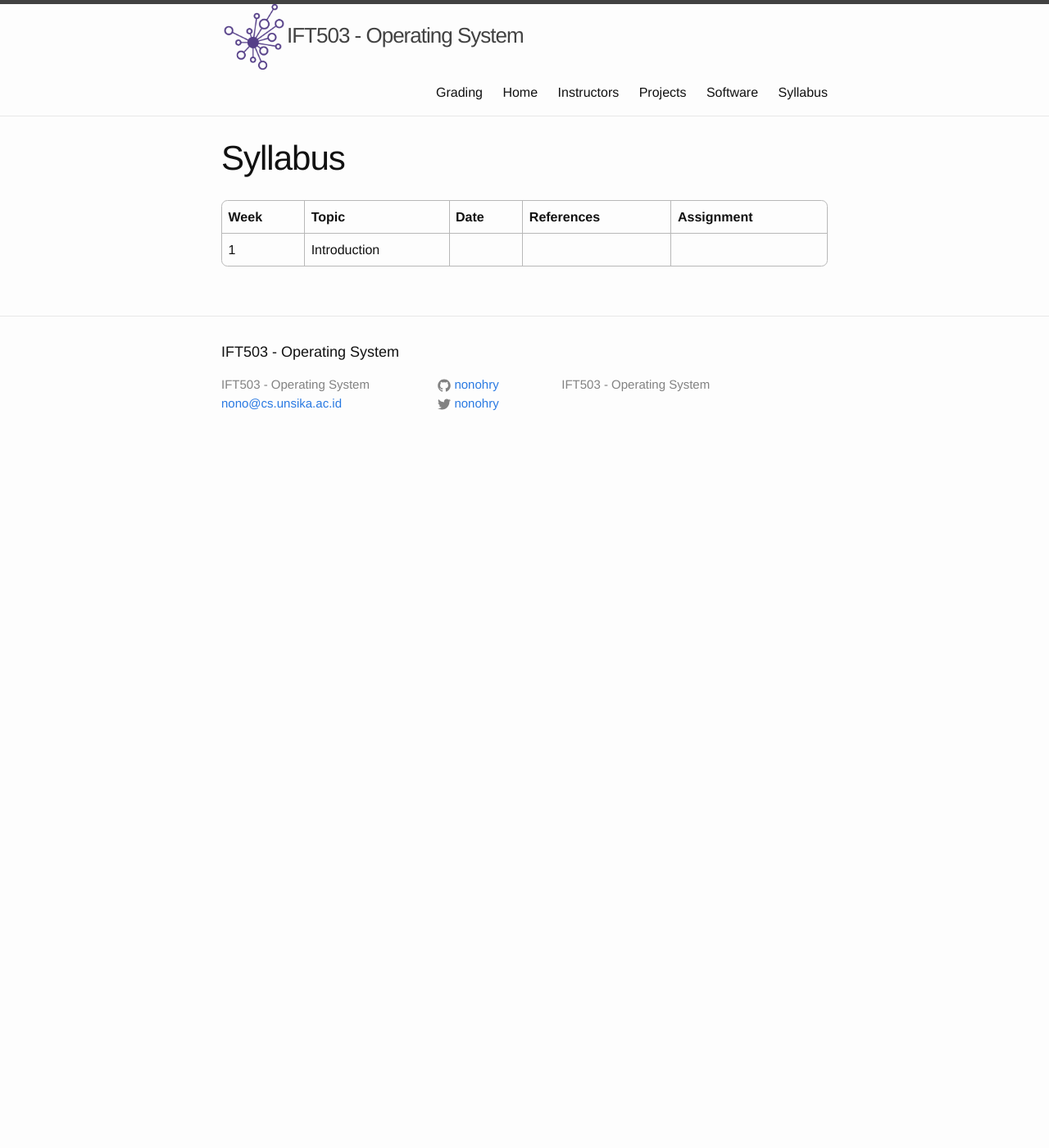
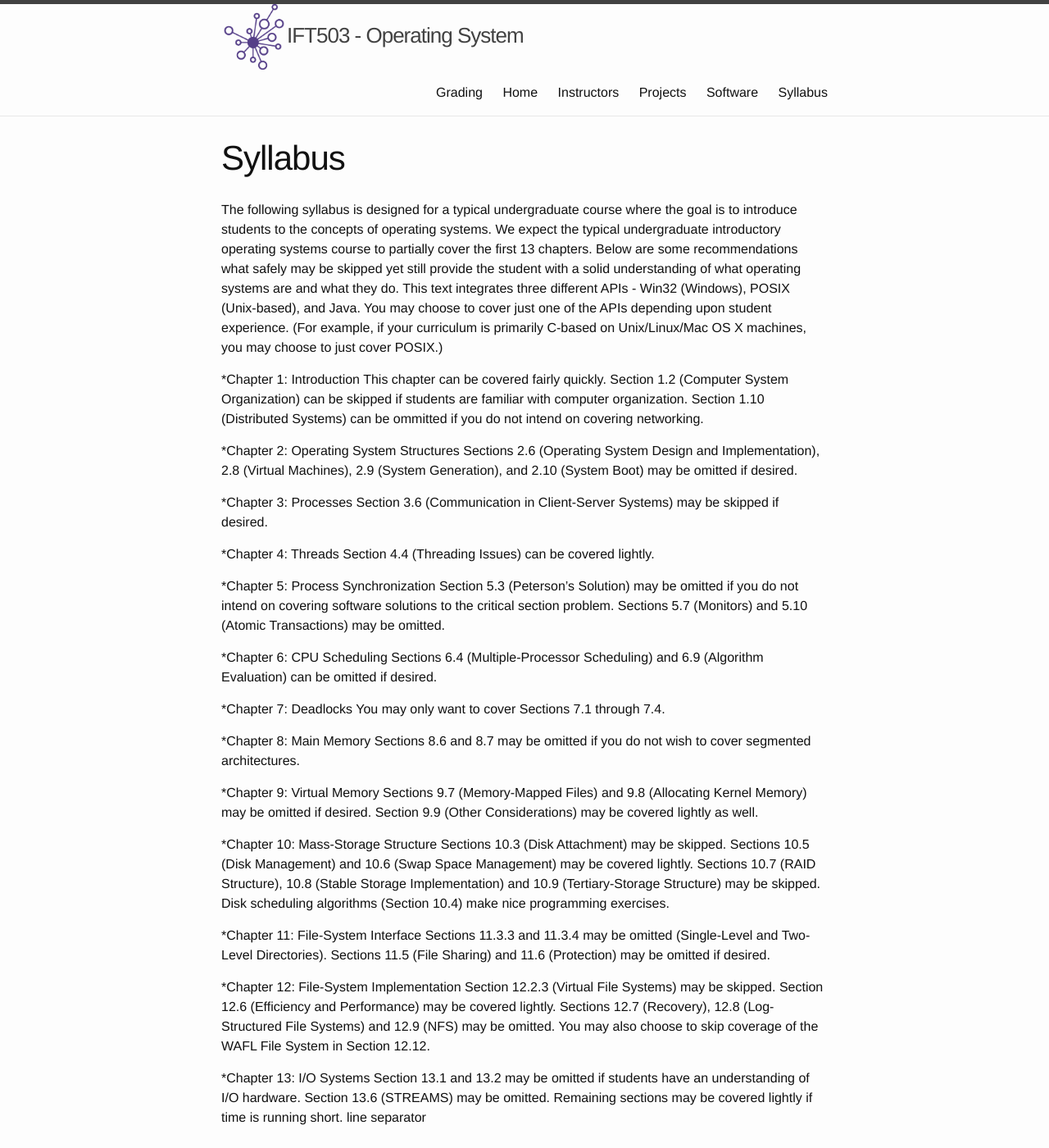
Before and after one commit to nonohry/IFT503, a Jekyll site: the page built from syllabus.md, in a window 1280 px wide and 1400 px high. Shown: the whole window at 82% size. Built offline with Jekyll 4.4.1, drawn with Linux system fonts in a browser that asks for light colours.

Commit message:
Update syllabus.md

```diff
--- a/syllabus.md
+++ b/syllabus.md
@@ -4,7 +4,45 @@ title: Syllabus
 collection: main
 ---
 
-| Week      | Topic | Date  | References | Assignment |
-|:----------|:----------------|:---------------|:-------------------|:-------------|
-|1 |Introduction           |       | |            |
-{: rules="groups"}
+The following syllabus is designed for a typical undergraduate course where the goal is to introduce students to the concepts of operating systems. We expect the typical undergraduate introductory operating systems course to partially cover the first 13 chapters. Below are some recommendations what safely may be skipped yet still provide the student with a solid understanding of what operating systems are and what they do.
+This text integrates three different APIs - Win32 (Windows), POSIX (Unix-based), and Java. You may choose to cover just one of the APIs depending upon student experience. (For example, if your curriculum is primarily C-based on Unix/Linux/Mac OS X machines, you may choose to just cover POSIX.)
+
+*Chapter 1: Introduction
+This chapter can be covered fairly quickly. Section 1.2 (Computer System Organization) can be skipped if students are familiar with computer organization. Section 1.10 (Distributed Systems) can be ommitted if you do not intend on covering networking.
+
+*Chapter 2: Operating System Structures
+Sections 2.6 (Operating System Design and Implementation), 2.8 (Virtual Machines), 2.9 (System Generation), and 2.10 (System Boot) may be omitted if desired.
+
+*Chapter 3: Processes
+Section 3.6 (Communication in Client-Server Systems) may be skipped if desired.
+
+*Chapter 4: Threads
+Section 4.4 (Threading Issues) can be covered lightly.
+
+*Chapter 5: Process Synchronization
+Section 5.3 (Peterson's Solution) may be omitted if you do not intend on covering software solutions to the critical section problem. Sections 5.7 (Monitors) and 5.10 (Atomic Transactions) may be omitted.
+
+*Chapter 6: CPU Scheduling
+Sections 6.4 (Multiple-Processor Scheduling) and 6.9 (Algorithm Evaluation) can be omitted if desired.
+
+*Chapter 7: Deadlocks
+You may only want to cover Sections 7.1 through 7.4.
+
+*Chapter 8: Main Memory
+Sections 8.6 and 8.7 may be omitted if you do not wish to cover segmented architectures.
+
+*Chapter 9: Virtual Memory
+Sections 9.7 (Memory-Mapped Files) and 9.8 (Allocating Kernel Memory) may be omitted if desired. Section 9.9 (Other Considerations) may be covered lightly as well.
+
+*Chapter 10: Mass-Storage Structure
+Sections 10.3 (Disk Attachment) may be skipped. Sections 10.5 (Disk Management) and 10.6 (Swap Space Management) may be covered lightly. Sections 10.7 (RAID Structure), 10.8 (Stable Storage Implementation) and 10.9 (Tertiary-Storage Structure) may be skipped. Disk scheduling algorithms (Section 10.4) make nice  programming exercises.
+
+*Chapter 11: File-System Interface
+Sections 11.3.3 and 11.3.4 may be omitted (Single-Level and Two-Level Directories). Sections 11.5 (File Sharing) and 11.6 (Protection) may be omitted if desired.
+
+*Chapter 12: File-System Implementation
+Section 12.2.3 (Virtual File Systems) may be skipped. Section 12.6 (Efficiency and Performance) may be covered lightly. Sections 12.7 (Recovery), 12.8 (Log-Structured File Systems) and 12.9 (NFS) may be omitted. You may also choose to skip coverage of the WAFL File System in Section 12.12.
+
+*Chapter 13: I/O Systems
+Section 13.1 and 13.2 may be omitted if students have an understanding of I/O hardware. Section 13.6 (STREAMS) may be omitted. Remaining sections may be covered lightly if time is running short.
+line separator
```
